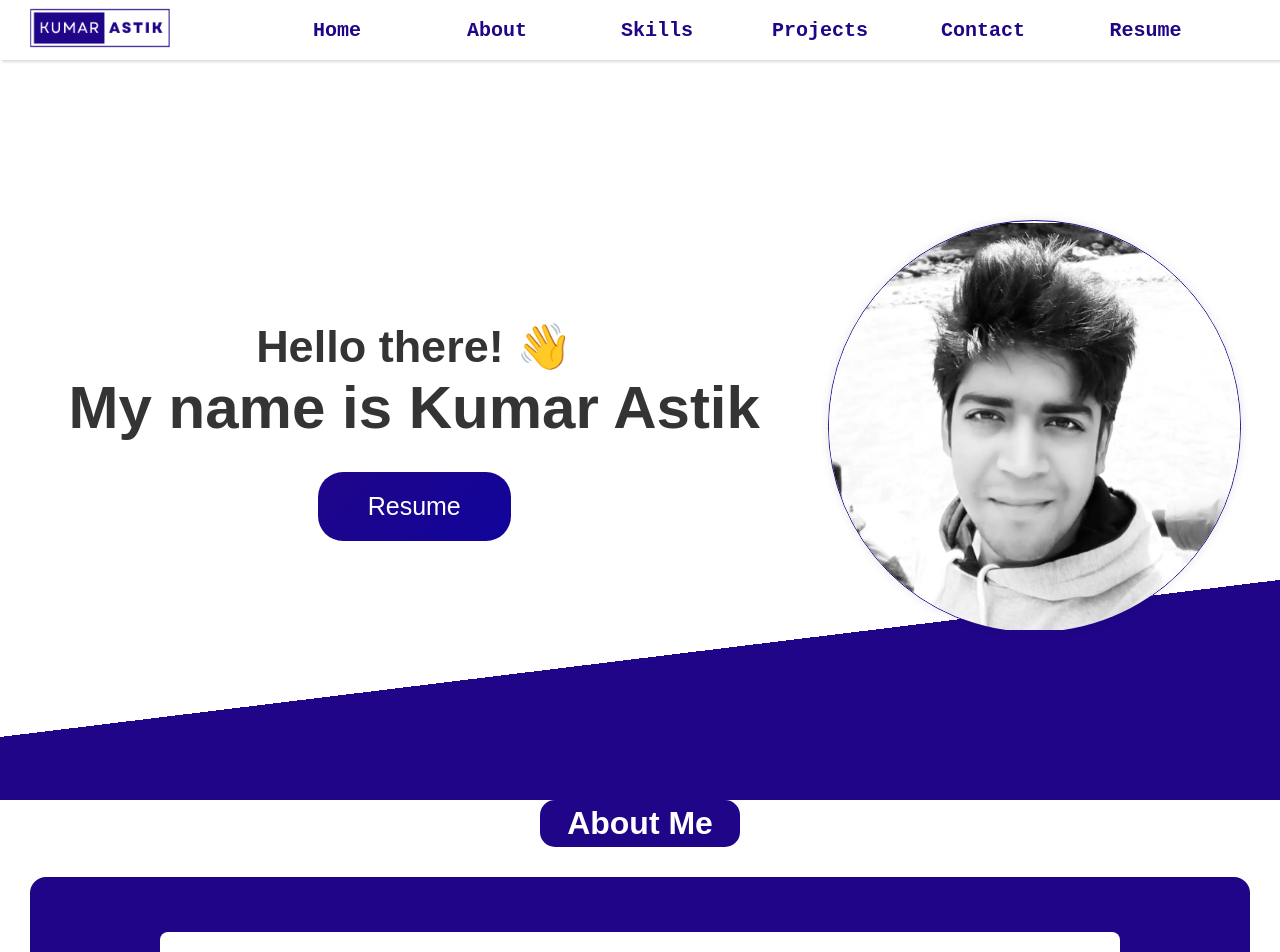
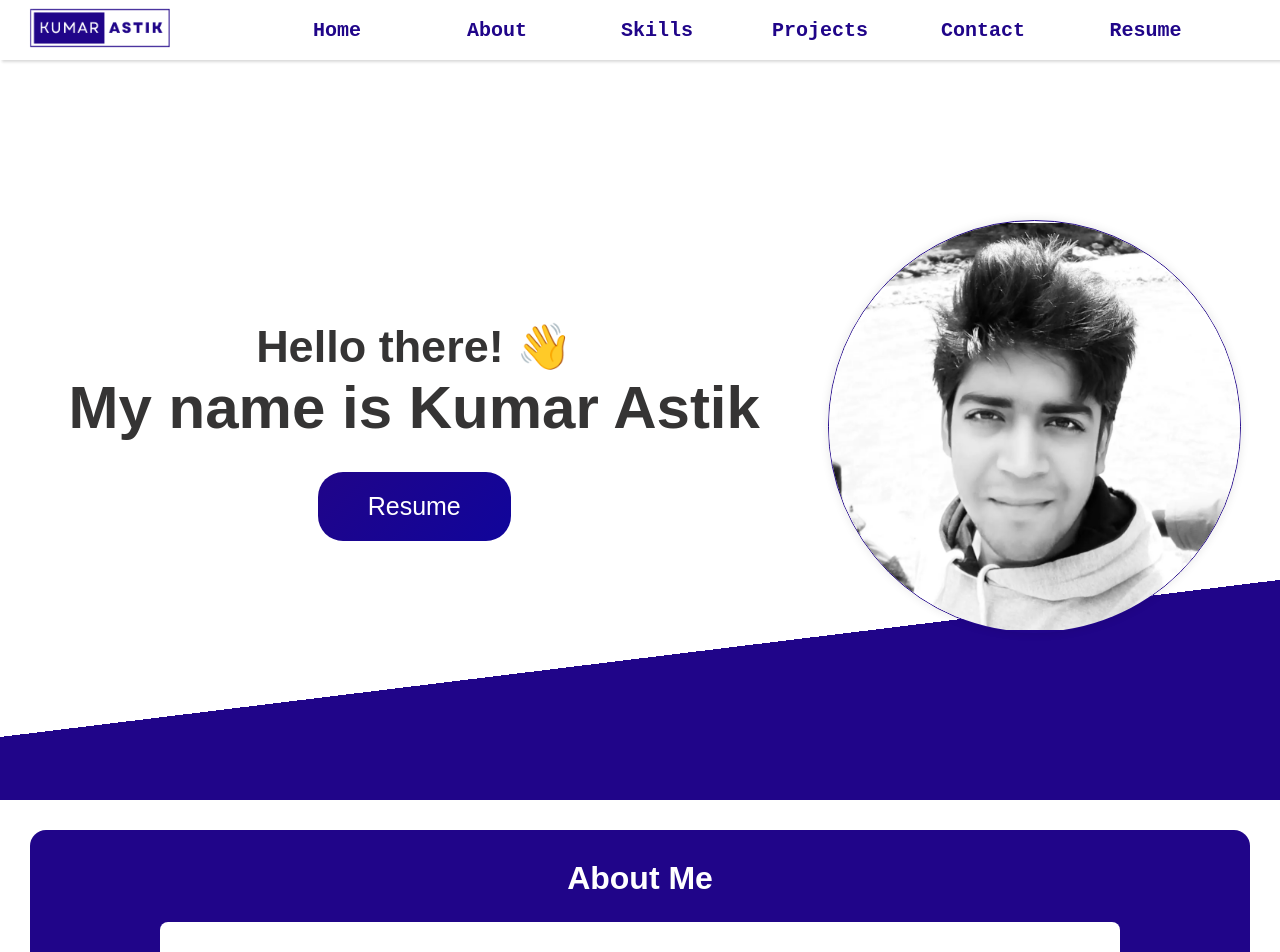
Before and after one commit to astik0398/astik0398.github.io, a React (Create React App) app: page / in a window 1280 px wide. Shown: the top 952 px of the page. Built offline with nearby package versions, Linux system fonts and the light colour scheme.

Commit message:
portfolio

```diff
--- a/src/components/About.jsx
+++ b/src/components/About.jsx
@@ -5,16 +5,8 @@ import React from "react";
 
 function About() {
   return (
-    <div >
-      <h1 style={{textAlign:'center', marginTop:'50px', backgroundColor: "#200589",
-          width: "200px",
-          margin: "auto",
-          padding: "5px",
-          borderRadius: "15px",
-          color: "white",}}>About Me</h1>
-
     <div id="about" className="about section">
-
+      <h1 >About Me</h1>
       <div className="about_card">
         {/* <img className="about_img" src={img2} alt="" /> */}
         <p id="user-detail-intro" className="my-details">
@@ -27,7 +19,6 @@ function About() {
         </p>
       </div>
     </div>
-    </div>
   );
 }
 
```
